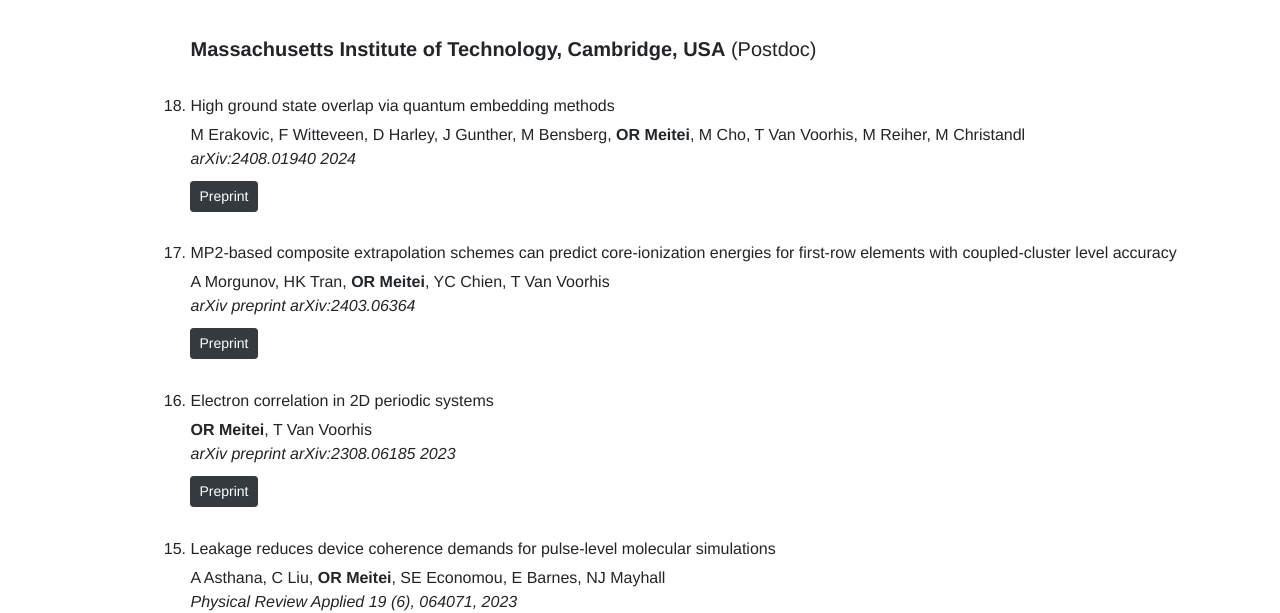
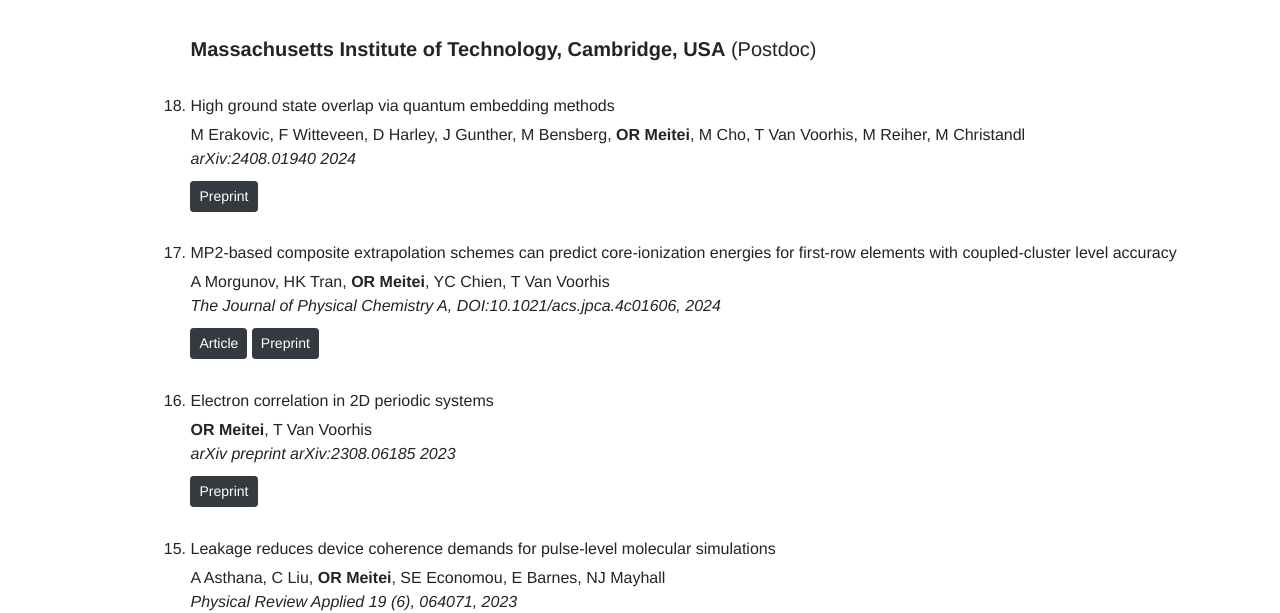
Before and after one commit to oimeitei/oimeitei.github.io, a plain HTML site: page publication.html in a window 1280 px wide. Shown: the part 192-805 px from the top of the page. Drawn offline with nearby package versions, Linux system fonts and the light colour scheme.

Commit message:
add publication

```diff
--- a/publication.html
+++ b/publication.html
@@ -63,7 +63,9 @@
 
 	    <li>MP2-based composite extrapolation schemes can predict core-ionization energies for first-row elements with coupled-cluster level accuracy </li>
 	    A Morgunov, HK Tran, <b>OR Meitei</b>, YC Chien, T Van Voorhis <br>
-	    <em>arXiv preprint arXiv:2403.06364 <br></em>
+	    <em> The Journal of Physical Chemistry A, DOI:10.1021/acs.jpca.4c01606, 2024 <br></em>
+	    <a href="https://doi.org/10.1021/acs.jpca.4c01606" class="btn btn-dark btn-sm" role="button"
+	       aria-pressed="true">Article</a>
 	    <a href="https://doi.org/10.48550/arXiv.2403.06364" class="btn btn-dark btn-sm" role="button"
 	       aria-pressed="true">Preprint</a>
 
```
